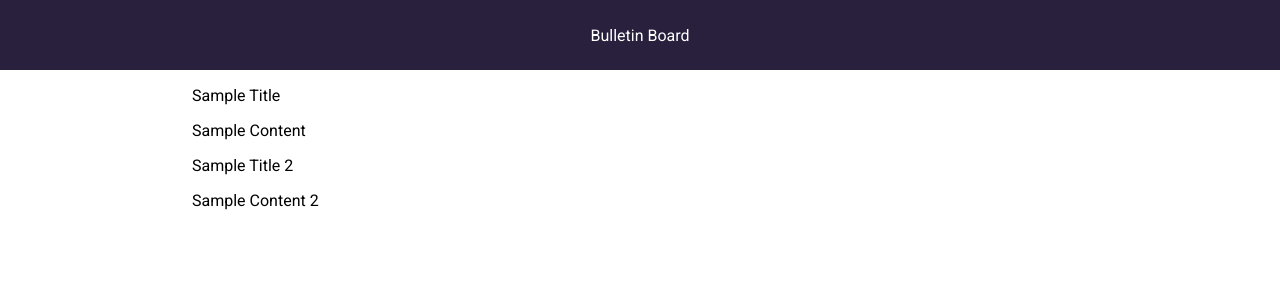
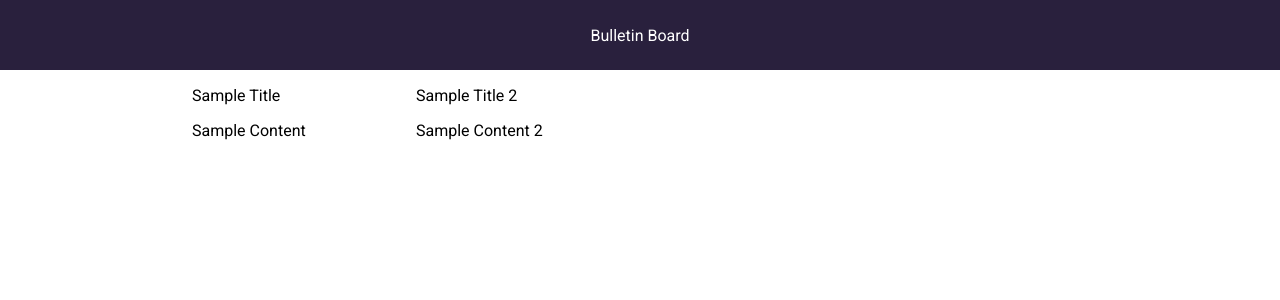
Before and after one commit to KeithRussel/bulletinboard, a React (Create React App) app: page / in a window 1280 px wide. Shown: the top 300 px of the page. Built offline with nearby package versions, Linux system fonts and the light colour scheme; the HTML template or start-up script is replaced by a standard one.

Commit message:
Add styling on Articles using styled component

```diff
--- a/src/Components/Articles/Articles.js
+++ b/src/Components/Articles/Articles.js
@@ -1,13 +1,19 @@
 import React from "react";
 import Article from "./Article";
+import styled from "@emotion/styled";
+
+const MainArticles = styled.div`
+  display: grid;
+  grid-template-columns: repeat(4, 1fr);
+`;
 
 const Articles = ({ articles }) => {
   return (
-    <div id="articles">
+    <MainArticles>
       {articles.map((article, index) => (
         <Article key={index} article={article} />
       ))}
-    </div>
+    </MainArticles>
   );
 };
 
```
